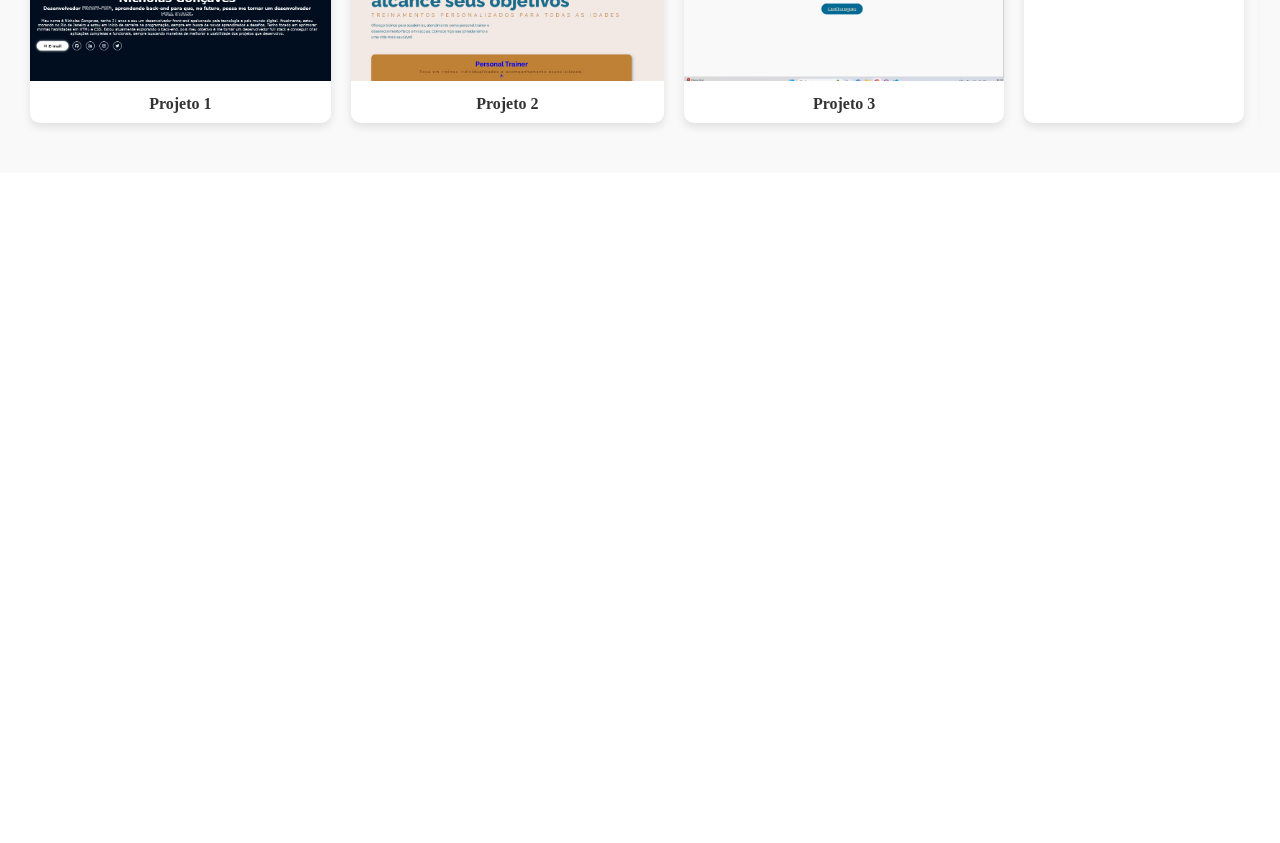
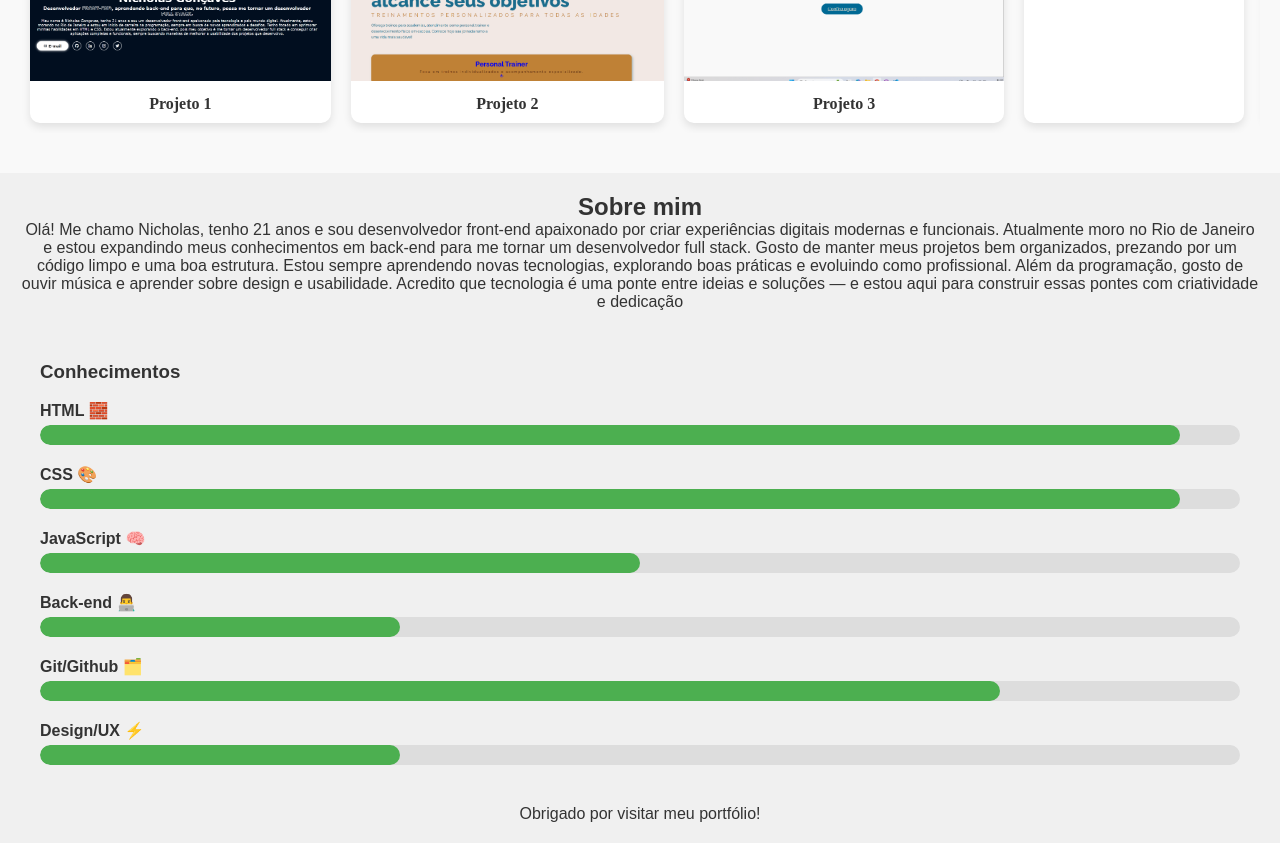
Before and after one commit to Snape87/Portfolio, a plain HTML site: page Index.html/index.html in a window 1280 px wide. Shown: the part 490-1333 px from the top of the page. Before the commit the page ends 800 px from the top, so only its background shows below. Drawn offline with Linux system fonts and the light colour scheme.

Commit message:
Adição da parte "Sobre mim"
Criada a sessão "Sobre Mim" usando a tag <article>;

Adicionada uma breve descrição pessoal com informações sobre minha trajetória, interesses e objetivos como desenvolvedor;

Criado o bloco "Conhecimentos" com barras de progresso personalizadas para:

HTML 🧱

CSS 🎨

JavaScript 🧠

Back-end 👨‍💻

Git/GitHub 🗂️

Design/UX ⚡

```diff
--- a/Index.html/index.html
+++ b/Index.html/index.html
@@ -17,15 +17,12 @@
       </ul>
     </nav>
   </div>
-
   <section class="sobre-ft">
       <div class="foto"><img src="../img/foto.Nicholas.png" alt="Foto de Nicholas"></div>
       <h1 class="titulo">Olá, meu nome é Nicholas</h1>
   </section>
-
   <section class="projetos">
   <p class="projetos-descricao">Esses são alguns dos meus primeiros projetos pessoais.</p>
-
   <div class="projetos-scroll">
     <ul class="projetos-lista">
       <li class="projeto-card">
@@ -67,6 +64,62 @@
     </ul>
   </div>
 </section>
+<article id="sobre-mim">
+  <header>
+    <h2>Sobre mim</h2>
+  </header>
+  <p>Olá! Me chamo Nicholas, tenho 21 anos e sou desenvolvedor front-end apaixonado por criar experiências digitais modernas e funcionais. Atualmente moro no Rio de Janeiro e estou expandindo meus conhecimentos em back-end para me tornar um desenvolvedor full stack.
+Gosto de manter meus projetos bem organizados, prezando por um código limpo e uma boa estrutura. Estou sempre aprendendo novas tecnologias, explorando boas práticas e evoluindo como profissional.
+Além da programação, gosto de ouvir música e aprender sobre design e usabilidade. Acredito que tecnologia é uma ponte entre ideias e soluções — e estou aqui para construir essas pontes com criatividade e dedicação</p>
+ <div class="habilidades">
+    <h3>Conhecimentos</h3>
+    <br>
+    <div class="barra-conhecimento">
+      <span>HTML 🧱</span>
+      <div class="barra">
+        <div class="nivel html"></div>
+      </div>
+    </div>
+    <div class="barra-conhecimento">
+      <span>CSS 🎨</span>
+      <div class="barra">
+        <div class="nivel css"></div>
+      </div>
+    </div>
+    <div class="barra-conhecimento">
+      <span>JavaScript 🧠</span>
+      <div class="barra">
+        <div class="nivel js"></div>
+      </div>
+    </div>
+    <div class="barra-conhecimento">
+      <span>Back-end 👨‍💻</span>
+      <div class="barra">
+        <div class="nivel backend"></div>
+      </div>
+    </div>
+    <div class="barra-conhecimento">
+      <span>Git/Github 🗂️</span>
+      <div class="barra">
+        <div class="nivel git"></div>
+      </div>
+    </div>
+     <div class="barra-conhecimento">
+      <span>Design/UX	⚡</span>
+      <div class="barra">
+        <div class="nivel design"></div>
+      </div>
+    </div>
+  </div>
+
+
+
+
+  <footer>
+    <p>Obrigado por visitar meu portfólio!</p>
+  </footer>
+</article>
+
 
 
 </body>
--- a/css/style.css
+++ b/css/style.css
@@ -22,7 +22,6 @@
     padding: 10px 20px;
 
 }
-
 .menu li a {
     color: #000;
     font-weight: 600;
@@ -30,20 +29,17 @@
     padding: 10px 20px;
     cursor: pointer;
 }
-
 .menu li a:hover {
     color: #fff;
     background-color: #000;
     border-radius: 10px;
     padding: 10px;
 }
-
 .sobre-ft {
   text-align: center;
   padding: 40px 20px;
   background-color: #f5f5f5;
 }
-
 .foto img {
   width: 150px;
   height: 150px;
@@ -54,42 +50,35 @@
   margin-bottom: 20px;
   transition: transform 0.3s ease;
 }
-
 .foto img:hover {
   transform: scale(1.05);
 }
-
 .titulo {
   font-size: 1.8rem;
   color: #222;
   margin-top: 0;
 }
-
 .projetos {
   padding: 40px 20px;
   background-color: #f9f9f9;
   text-align: center;
 }
-
 .projetos-descricao {
   font-size: 18px;
   margin-bottom: 20px;
   color: #333;
 }
-
 .projetos-scroll {
   max-width: 100%;
   overflow-x: auto;
   padding-bottom: 10px;
 }
-
 .projetos-lista {
   display: flex;
   gap: 20px;
   padding: 0 10px;
   list-style: none;
 }
-
 .projeto-card {
   min-width: 220px;
   background-color: #fff;
@@ -98,11 +87,9 @@
   flex-shrink: 0; /* impede que os cards encolham */
   transition: transform 0.3s ease;
 }
-
 .projeto-card:hover {
   transform: scale(1.05);
 }
-
 .projeto-card img {
   width: 100%;
   height: 140px;
@@ -110,9 +97,61 @@
   border-top-left-radius: 10px;
   border-top-right-radius: 10px;
 }
-
 .projeto-card p {
   padding: 10px;
   font-weight: bold;
   color: #333;
 }
+#sobre-mim{
+    padding: 20px;
+    background-color: #f0f0f0;
+    text-align: center;
+    font-size: bold;
+    color: #333;
+    font-family: 'Savate', sans-serif;
+
+}
+.habilidades {
+  margin-top: 30px;
+  padding: 20px;
+  text-align: left;
+}
+.barra-conhecimento {
+  margin-bottom: 20px;
+}
+.barra-conhecimento span {
+  font-weight: bold;
+  display: block;
+  margin-bottom: 5px;
+}
+.barra {
+  width: 100%;
+  background-color: #ddd;
+  border-radius: 10px;
+  height: 20px;
+  overflow: hidden;
+}
+.nivel {
+  height: 100%;
+  background-color: #4caf50;
+  border-radius: 10px;
+  transition: width 0.5s ease-in-out;
+}
+.html {
+  width: 95%;
+}
+.css {
+  width: 95%;
+}
+.js {
+  width: 50%;
+}
+.backend {
+  width: 30%;
+}
+.git {
+  width: 80%;
+}
+.design {
+  width: 30%;
+}
```
